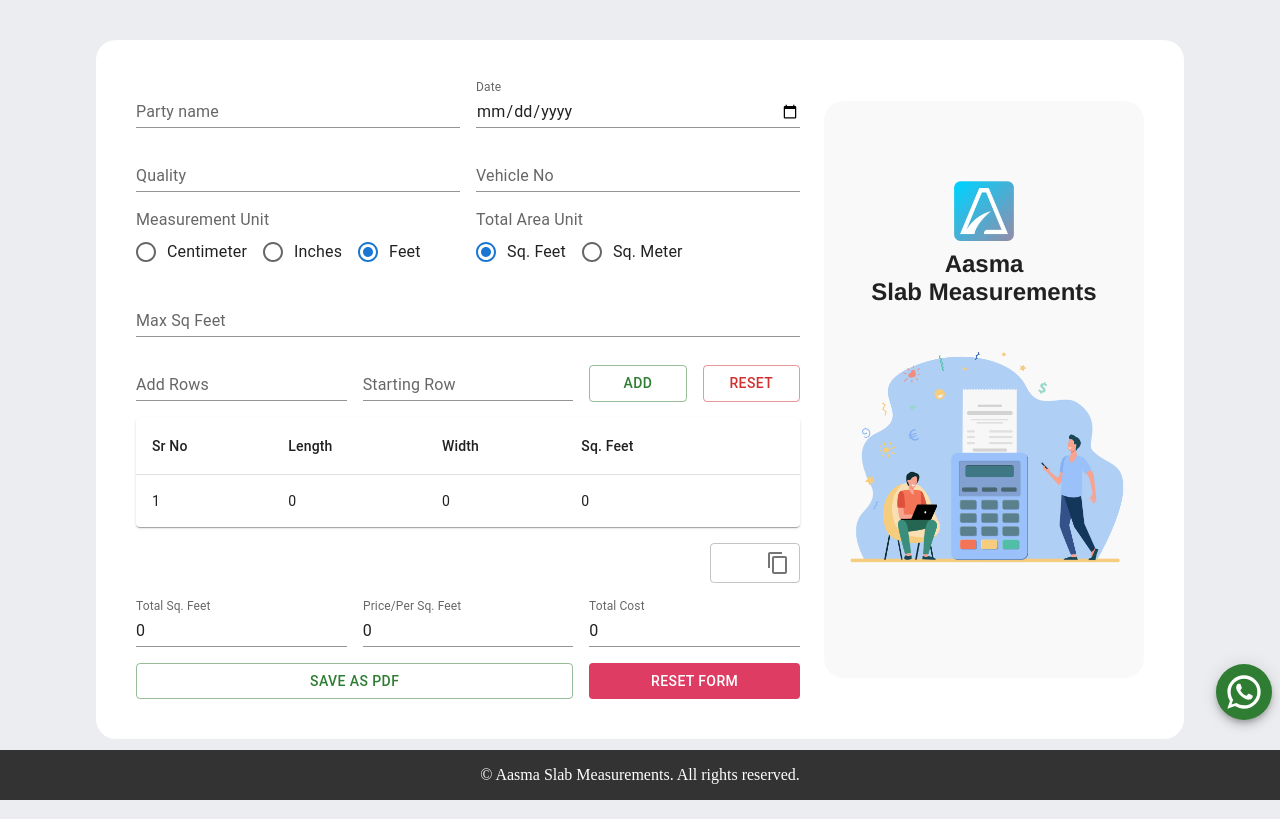
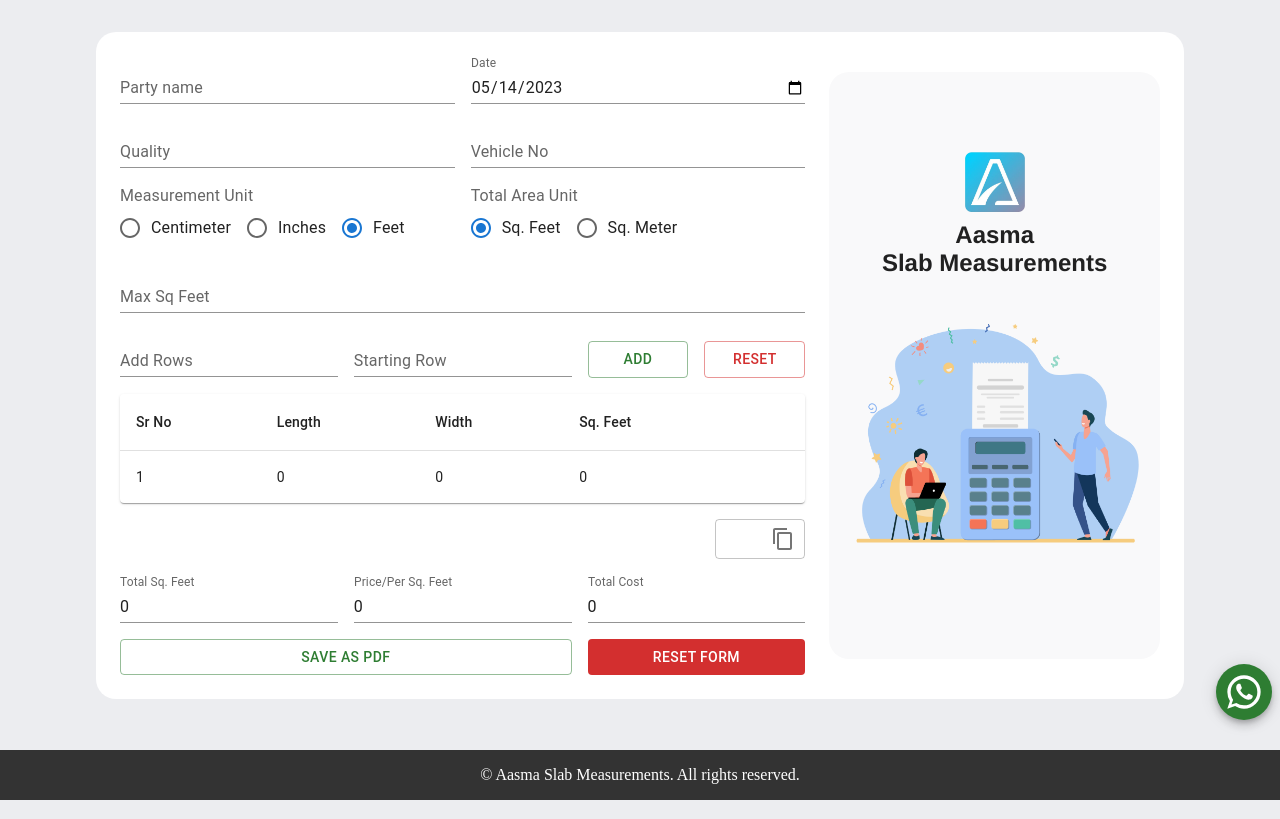
Before and after one commit to cibikumar-mv/Aasma, a React (Vite) app: page / in a window 1280 px wide. Built offline with nearby package versions, Linux system fonts and the light colour scheme; what @react-pdf/renderer would draw is missing.

Commit message:
reset form and default current date

```diff
--- a/src/components/PageLayout/PageLayout.tsx
+++ b/src/components/PageLayout/PageLayout.tsx
@@ -49,7 +49,9 @@ const PageLayout = () => {
               textAlign: "center",
             }}
             color="success"
-            aria-label="add"
+            href="https://www.google.com"
+            target="_blank"
+            rel="noopener noreferrer"
           >
             <WhatsAppIcon style={{ fontSize: "40px" }} />
           </Fab>
--- a/src/pages/Slab/Slab.tsx
+++ b/src/pages/Slab/Slab.tsx
@@ -1,4 +1,4 @@
-import { useState, useEffect, useRef } from "react";
+import { useState, useEffect, useRef, useCallback } from "react";
 import "./Slab.scss";
 import {
   Grid,
@@ -39,11 +39,9 @@ import CloseIcon from "@mui/icons-material/Close";
 const theme = createTheme({
   palette: {
     primary: {
-      // Purple and green play nicely together.
       main: "#37CB95",
     },
     secondary: {
-      // This is green.A700 as hex.
       main: "#DE3C63",
     },
   },
@@ -81,6 +79,9 @@ const obj: tableData = {
 };
 
 const Slab = () => {
+  var curr = new Date();
+  curr.setDate(curr.getDate() + 0);
+  var curDate = curr.toISOString().substring(0, 10);
   const ref = useRef<any>(null);
   const ref2 = useRef<any>(null);
   const lastEditedIndex = useRef(-1);
@@ -90,6 +91,7 @@ const Slab = () => {
   const [pdfRows, setPdfRows] = useState<any>([]);
   const [showExitPrompt, setShowExitPrompt] = useExitPrompt(true);
   const [totalArea, settotalArea] = useState(0);
+
   const handleAddRow = (count: number | null) => {
     if (count) {
       if (isInitialAdd.current) {
@@ -110,6 +112,7 @@ const Slab = () => {
   const {
     register,
     handleSubmit,
+    reset,
     watch,
     getValues,
     setValue,
@@ -118,7 +121,7 @@ const Slab = () => {
   } = useForm({
     defaultValues: {
       partyName: "",
-      date: "",
+      date: curDate,
       quality: "",
       vehicleNo: "",
       addRows: null,
@@ -131,6 +134,7 @@ const Slab = () => {
       measurementUnit: "feet",
     },
   });
+
   const watchPrice = watch("pricePerSqFeet");
   const watchTotalAreaUnit = watch("totalAreaUnit");
   const watchMeasurementUnit = watch("measurementUnit");
@@ -328,9 +332,9 @@ const Slab = () => {
 
   return (
     <Box
-      sx={{ width: "85%", margin: "auto", paddingBottom: 10, paddingTop: 5 }}
+      sx={{ width: "85%", margin: "auto", paddingBottom: 10, paddingTop: 4 }}
     >
-      <Paper elevation={0} sx={{ padding: 5, borderRadius: 5 }}>
+      <Paper elevation={0} sx={{ padding: 3, borderRadius: 5 }}>
         <form onSubmit={handleSubmit(onSubmit)}>
           <Grid
             container
@@ -342,11 +346,20 @@ const Slab = () => {
               <Grid container spacing={2}>
                 <MediaQuery maxWidth={1223}>
                   <Grid item xs={12}>
+                    <Paper
+                      elevation={0}
+                      sx={{
+                        borderRadius: 5,
+                        padding: 2,
+                        backgroundColor: "#f9f9fa",
+                      }}
+                    >
                       <center>
-                      <img src={logo} style={{ width: 60, height: 60 }} />
+                        <img src={logo} style={{ width: 50, height: 50 }} />
                         <h2
                           style={{
                             marginTop: "5px",
+                            marginBottom: 0,
                             fontFamily: "Helvetica",
                           }}
                         >
@@ -354,6 +367,7 @@ const Slab = () => {
                           Slab Measurements
                         </h2>
                       </center>
+                    </Paper>
                   </Grid>
                 </MediaQuery>
                 <Grid item xs={12} sm={6}>
@@ -449,7 +463,6 @@ const Slab = () => {
                 <Grid item xs={12}>
                   <TextField
                     id="maxSqFeet"
-                    name="maxSqFeet"
                     label={"Max Sq " + watchTotalAreaUnit}
                     fullWidth
                     variant="standard"
@@ -799,16 +812,18 @@ const Slab = () => {
                   </center>
                 </Dialog>
                 <Grid item sm={12} md={4}>
-                  <ThemeProvider theme={theme}>
                   <Button
                     disableElevation
                     variant="contained"
-                      color="secondary"
+                    color="error"
                     fullWidth
+                    onClick={() => {
+                      reset();
+                      handleAddRow(null);
+                    }}
                   >
                     Reset Form
                   </Button>
-                  </ThemeProvider>
                 </Grid>
               </Grid>
             </Grid>
```
Lines whose indentation alone changed are shown as unchanged.
